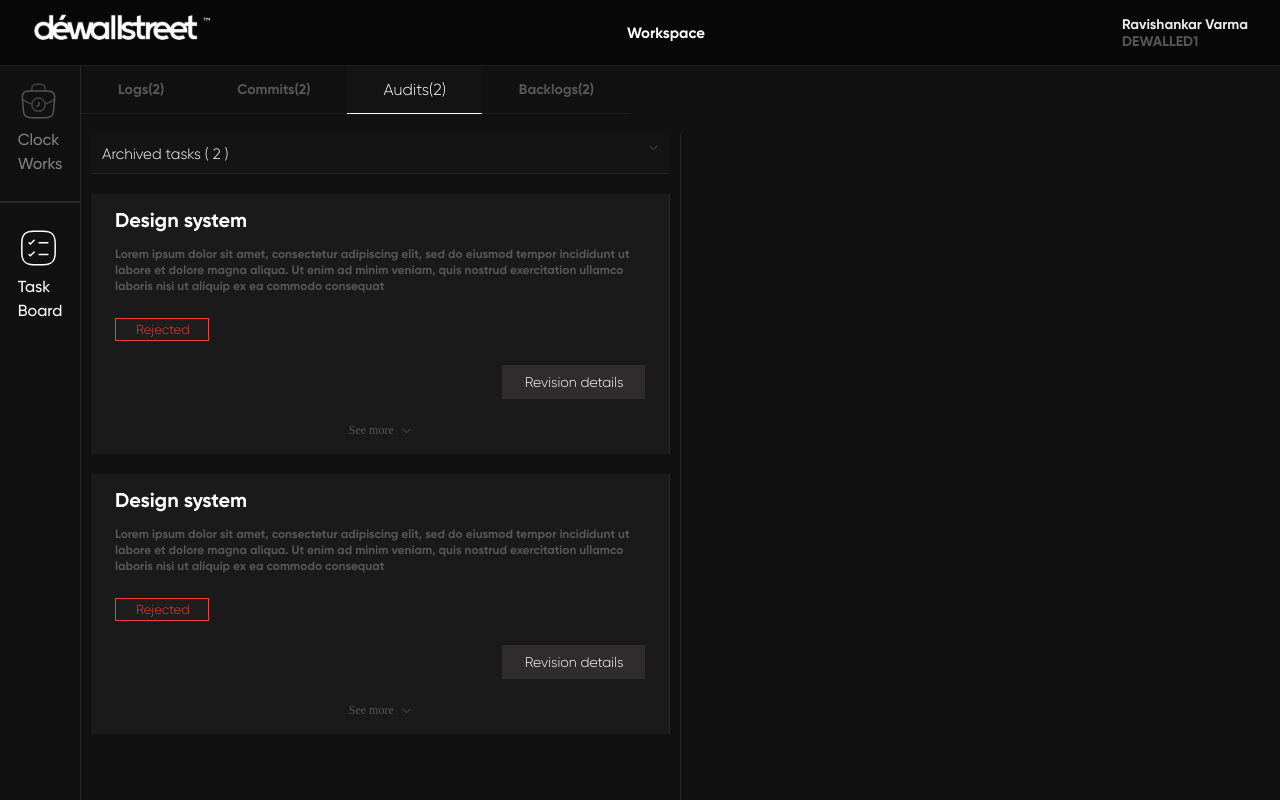
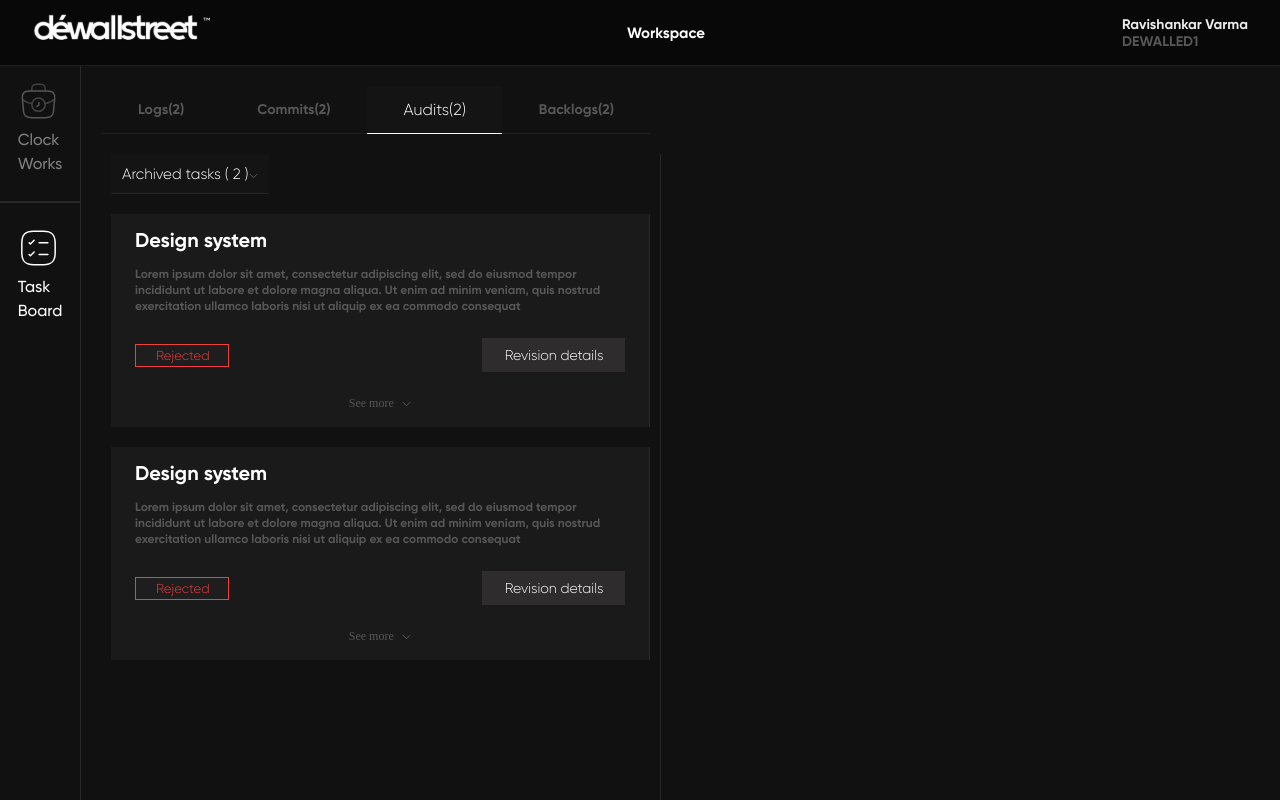
Before and after one commit to chieftain-defutura/Dewallstreet-Timesheet, a React (Vite) app: page /Taskpage/audit in a window 1280 px wide. Shown: the top 800 px of the page. Built offline with nearby package versions, Linux system fonts and the light colour scheme.

Commit message:
chore: push audit

```diff
--- a/src/components/Taskboard/Audits/Audits.css
+++ b/src/components/Taskboard/Audits/Audits.css
@@ -3,6 +3,7 @@
   flex-direction: column;
   gap: 20px;
   font-family: Gilroy-Light;
+  padding: 20px;
 }
 .audit_cards,
 .audit_main {
@@ -11,9 +12,8 @@
   gap: 20px;
   /* background-color: #575757; */
 }
+
 .archive_task > button {
-  display: flex;
-  gap: 420px;
   color: white;
   font-family: var(--font-Light);
   font-size: 15px;
@@ -27,6 +27,7 @@
   font-size: 13px;
   font-family: var(--font-Light);
 }
+
 .logs_button > Button {
   font-family: var(--font-medium);
   font-size: 14px;
@@ -41,3 +42,8 @@
   height: 230vh;
   padding: 0 10px;
 }
+.reject_revision {
+  display: flex;
+  justify-content: space-between;
+  align-items: center;
+}
--- a/src/components/Taskboard/Audits/Audits.jsx
+++ b/src/components/Taskboard/Audits/Audits.jsx
@@ -21,9 +21,8 @@ const AuditDesignsystem = () => {
               Archived tasks ( 2 )
               <img src={downarrow} alt="icon" />
             </button>
-            <div className="archivetask_horizontalline"></div>
           </div>
-
+          {/* <div className="archivetask_horizontalline"></div> */}
           <div className="audit_cards">{RenderAuditdesign}</div>
         </div>
       </div>
@@ -69,6 +68,7 @@ const Auditcontent = ({ data }) => {
       )} */}
       {!seemore && (
         <>
+          <div className="reject_revision">
             <div className="reject_button">
               <Button variant="secondary" size="small">
                 Rejected
@@ -78,6 +78,7 @@ const Auditcontent = ({ data }) => {
               <Button variant="secondary" size="medium">
                 Revision details
               </Button>
+            </div>
           </div>
           <div className="arrows">
             <button onClick={() => setSeemore(true)}>
```
Lines whose indentation alone changed are shown as unchanged.
